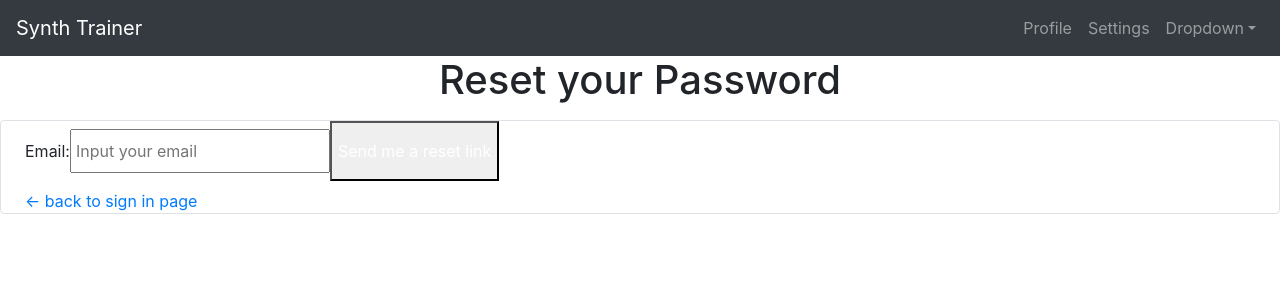
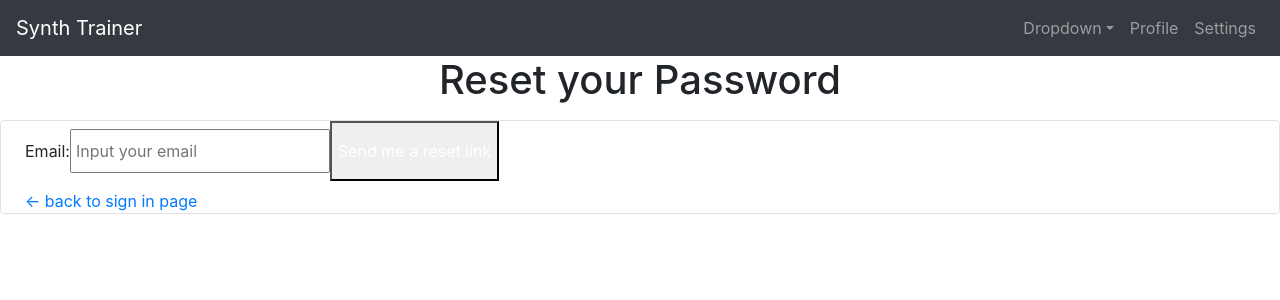
Before and after one commit to alvinlai808/Synth-Trainer, a React (Create React App) app in the folder synth-trainer/: page /passwordReset in a window 1280 px wide. Shown: the top 300 px of the page. Built offline with nearby package versions, Linux system fonts and the light colour scheme; no server answers.

Commit message:
Moved dropdown for neatness

```diff
--- a/synth-trainer/src/Components/NavBar.jsx
+++ b/synth-trainer/src/Components/NavBar.jsx
@@ -15,8 +15,6 @@ const NavigationBar = () => {
       <Navbar.Toggle aria-controls="basic-navbar-nav" />
       <Navbar.Collapse id="basic-navbar-nav">
         <Nav className="ml-auto">
-          <Nav.Link href="#profile">Profile</Nav.Link>
-          <Nav.Link href="#settings">Settings</Nav.Link>
           <NavDropdown title="Dropdown" id="basic-nav-dropdown">
             <NavDropdown.Item href="#action/3.1">Action</NavDropdown.Item>
             <NavDropdown.Item href="#action/3.2">
@@ -28,6 +26,8 @@ const NavigationBar = () => {
               Separated link{" "}
             </NavDropdown.Item>
           </NavDropdown>
+          <Nav.Link href="#profile">Profile</Nav.Link>
+          <Nav.Link href="#settings">Settings</Nav.Link>
         </Nav>
         {/* <Form inline>
           <FormControl type="text" placeholder="Search" className="mr-sm-2" />
```
